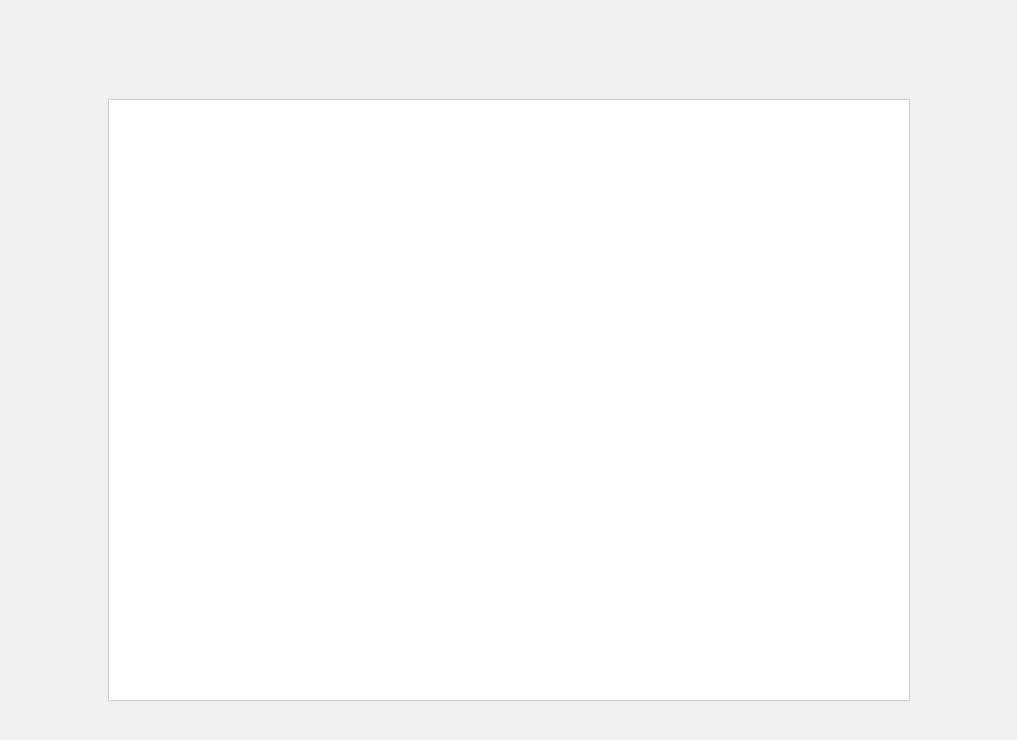
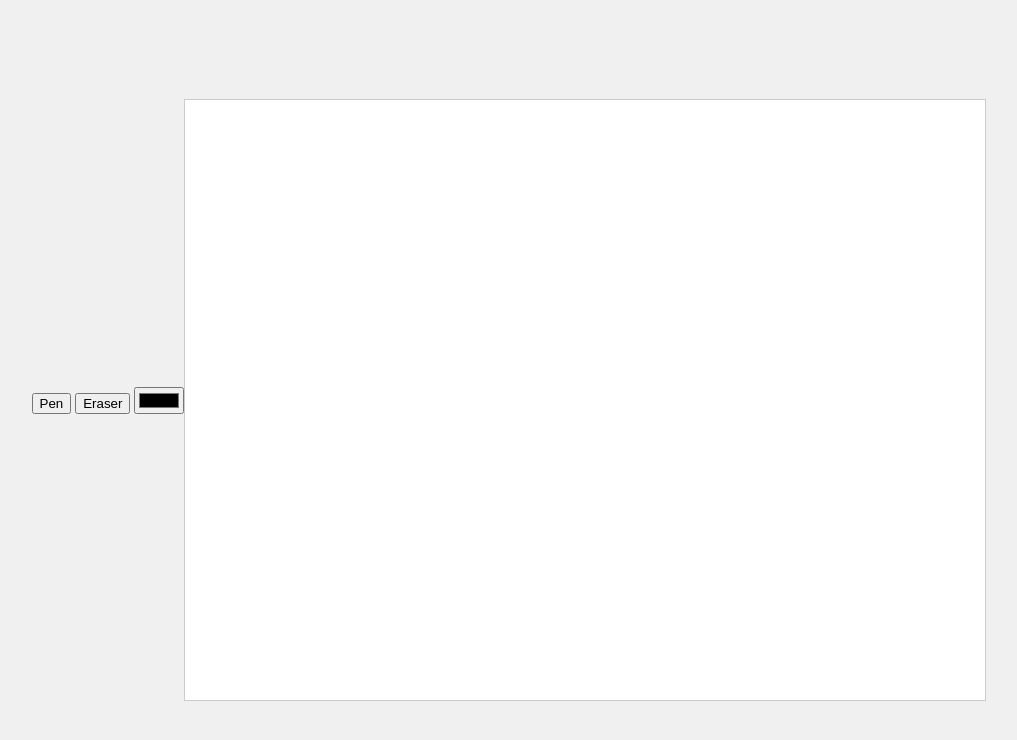
Before and after one commit to Willv97/Whiteboard-web-app, a plain HTML site: page index.html in a window 1280 px wide. Shown: the whole page, without its empty margins (131-1148 px from the left). Drawn offline with Linux system fonts and the light colour scheme.

Commit message:
Moved my canvas and script src tags to into the body tag. Add a toolbar that has a button for pen, eraser, and colorpicker. Will continue to work on this toolbar

```diff
--- a/index.html
+++ b/index.html
@@ -7,8 +7,13 @@
     <title>Will's WhiteBoard</title>
 </head>
 <body>
-
+    <!--Toolbar for drawing, erasingc changing colors -->
+    <div id="toolbar">
+        <button id="penButton">Pen</button>
+        <button id="eraserButton">Eraser</button>
+        <input type="color" id="colorPicker" value="#000000">
+    </div>
+    <canvas id="whiteboard" width="800" height="600"></canvas>
+    <script src="script.js"></script>
 </body>
-<canvas id="whiteboard" width="800" height="600"></canvas>
-<script src="script.js"></script>
 </html>
```
